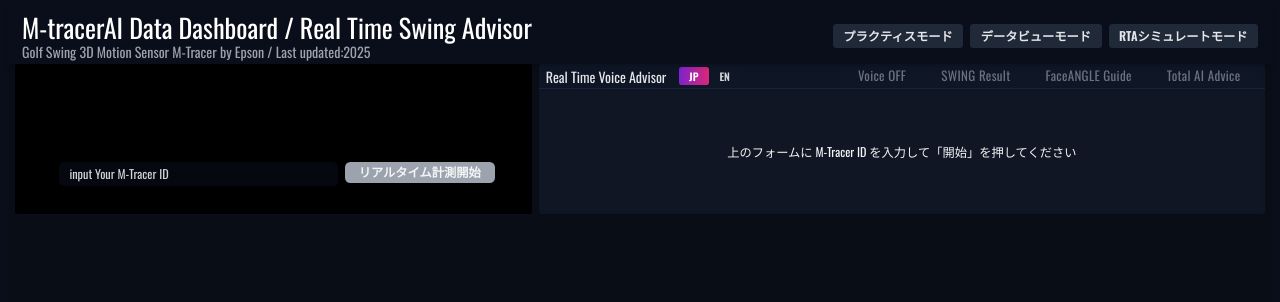
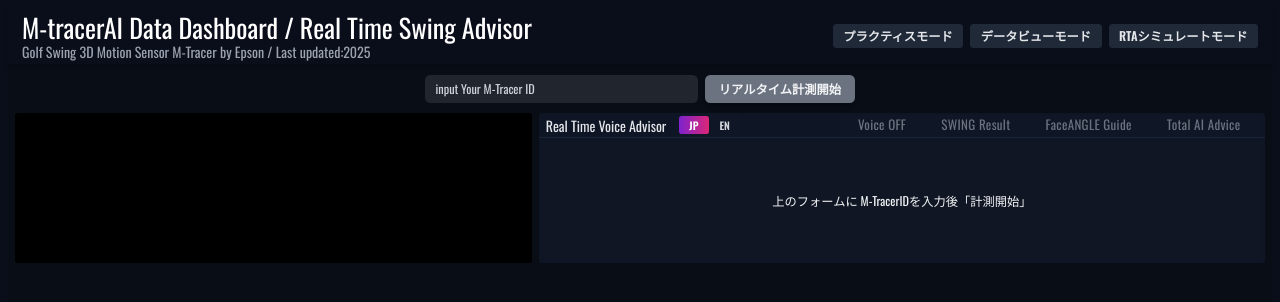
Before and after one commit to gakutakimoto/m-tarcer-RTA, a Next.js app: page /rtasp in a window 1280 px wide. Shown: the top 302 px of the page. Built offline with nearby package versions, Linux system fonts and the light colour scheme; no server answers.

Commit message:
...SP...

```diff
--- a/src/app/rtasp/page.tsx
+++ b/src/app/rtasp/page.tsx
@@ -180,6 +180,38 @@
     <div className="flex flex-col min-h-screen bg-[#080d16] text-gray-100">
       <Header/>
 
+ {/* === UID 入力バー ─ ヘッダー直下に sticky で固定 === */}
+ <div
+   className="sticky top-[56px] z-30   /* Header 高さ分だけ下げる */
+   flex items-center justify-center bg-[#080d16] px-2 py-3"
+ >
+   <div className="flex gap-2 w-full max-w-[430px]">
+     <input
+       value={uid}
+       onChange={(e) => setUid(e.target.value)}
+       placeholder="input Your M-Tracer ID"
+       className="
+         flex-1 h-8 px-3 rounded-md bg-white/10
+         text-sm placeholder:text-gray-300"
+     />
+     <button
+      onClick={toggleRealtime}
+       disabled={!uid}
+      className={`
+         h-8 px-4 rounded-md text-sm font-semibold shadow-md transition
+         ${!uid
+           ? "bg-gray-500 cursor-not-allowed"
+           : realtime
+            ? "bg-rose-500 hover:bg-rose-600"
+             : "bg-green-600 hover:bg-green-500"}`}
+     >
+       {realtime ? "リアルタイム計測停止" : "リアルタイム計測開始"}
+     </button>
+  </div>
+ </div>
+ {/* === /UID 入力バー === */}
+
+
       <main className="flex-1 h-0 px-2 pb-4 overflow-auto lg:overflow-hidden">
         <div className="flex flex-col lg:grid lg:grid-cols-12 gap-2">
 
@@ -187,29 +219,6 @@
           <section className="lg:col-span-5">
             <div className="relative w-full h-[60vh] lg:h-full overflow-hidden rounded-lg bg-black">
 
-              {/* --- UID 入力バー --- */}
-              <div className="absolute bottom-8 left-1/2 -translate-x-1/2 z-20
-                              flex gap-2 w-[450px] max-w-[90vw] pl-3 pr-1 py-0 rounded-md">
-                <input
-                  value={uid}
-                  onChange={e=>setUid(e.target.value)}
-                  placeholder="input Your M-Tracer ID"
-                  className="flex-1 h-7 px-3 rounded-md bg-[#0e1524]/40
-                             text-sm placeholder:text-gray-300"
-                />
-                <button
-                  onClick={toggleRealtime}
-                  disabled={!uid}
-                  className={`h-6 px-4 rounded-md text-sm font-semibold shadow-md transition
-                    ${!uid
-                      ? "bg-gray-400 cursor-not-allowed"
-                      : realtime
-                        ? "bg-rose-500 hover:bg-rose-600"
-                        : "bg-green-600 hover:bg-green-500"}`}
-                >
-                  {realtime ? "リアルタイム計測停止" : "リアルタイム計測開始"}
-                </button>
-              </div>
 
               {/* --- 数値カード (SP) --- */}
               {swing && <MeasureStartBoxSp swing={swing} headSpeed={head}/>}
@@ -275,7 +284,7 @@
                 </>
               ):(
                 <div className="flex-1 rounded-lg bg-[#101624] flex items-center justify-center text-sm">
-                  上のフォームに M-Tracer ID を入力して「開始」を押してください
+                  上のフォームに M-TracerIDを入力後「計測開始」
                 </div>
               )}
             </div>
```
